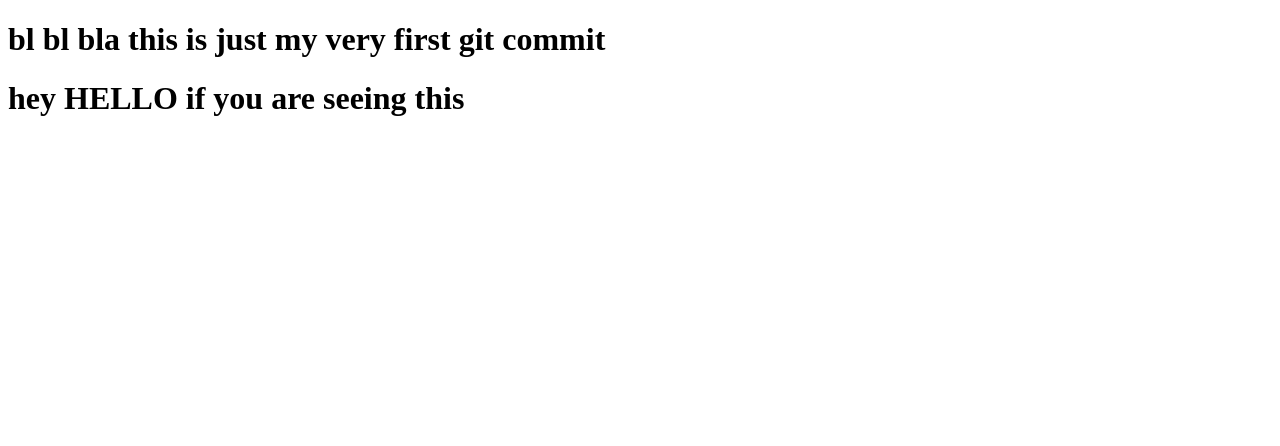
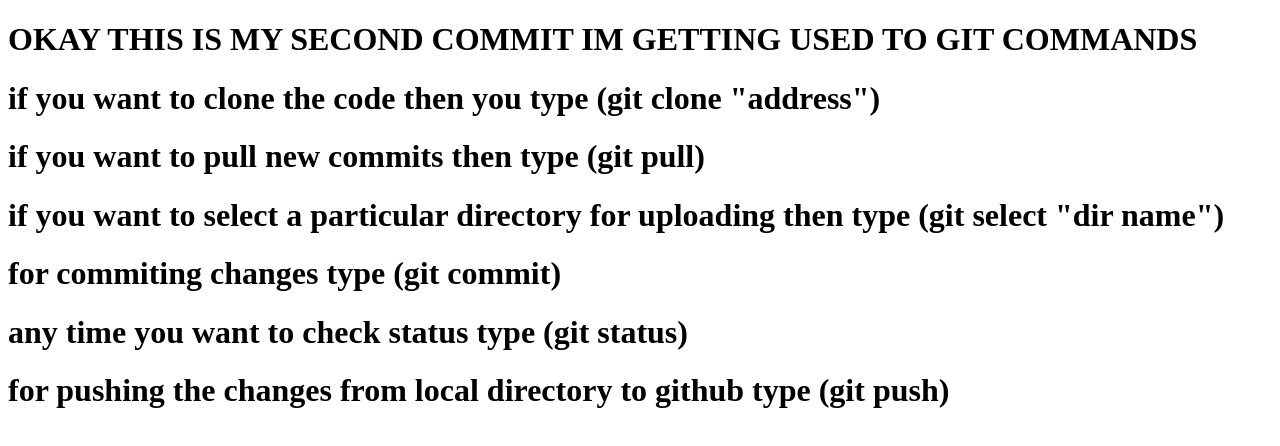
Before and after one commit to yarudnirvana/firstcommit, a plain HTML site: page site/index.html in a window 1280 px wide. Drawn offline with Linux system fonts and the light colour scheme.

Commit message:
well im commiting

```diff
--- a/site/index.html
+++ b/site/index.html
@@ -1,8 +1,5 @@
 <!DOCTYPE html>
-<!--[if lt IE 7]>      <html class="no-js lt-ie9 lt-ie8 lt-ie7"> <![endif]-->
-<!--[if IE 7]>         <html class="no-js lt-ie9 lt-ie8"> <![endif]-->
-<!--[if IE 8]>         <html class="no-js lt-ie9"> <![endif]-->
-<!--[if gt IE 8]>      <html class="no-js"> <!--<![endif]-->
+
 <html>
     <head>
         <meta charset="utf-8">
@@ -14,11 +11,12 @@
     </head>
 
     <body>
-        <!--[if lt IE 7]>
-            <p class="browsehappy">You are using an <strong>outdated</strong> browser. Please <a href="#">upgrade your browser</a> to improve your experience.</p>
-        <![endif]-->
-        <h1>bl bl bla this is just my very first git commit</h1>
-        <h1>hey HELLO if you are seeing this</h1>
-        <script src="" async defer></script>
+        <h1>OKAY THIS IS MY SECOND COMMIT IM GETTING USED TO GIT COMMANDS</h1>
+        <h1>if you want to clone the code then you type (git clone "address")</h1>
+        <h1>if you want to pull new commits then type (git pull)</h1>
+        <h1>if you want to select a particular directory for uploading then type (git select "dir name")</h1>
+        <h1>for commiting changes type (git commit)</h1>
+        <h1>any time you want to check status type (git status)</h1>
+        <h1>for pushing the changes from local directory to github type (git push)</h1>
     </body>
 </html>
```
